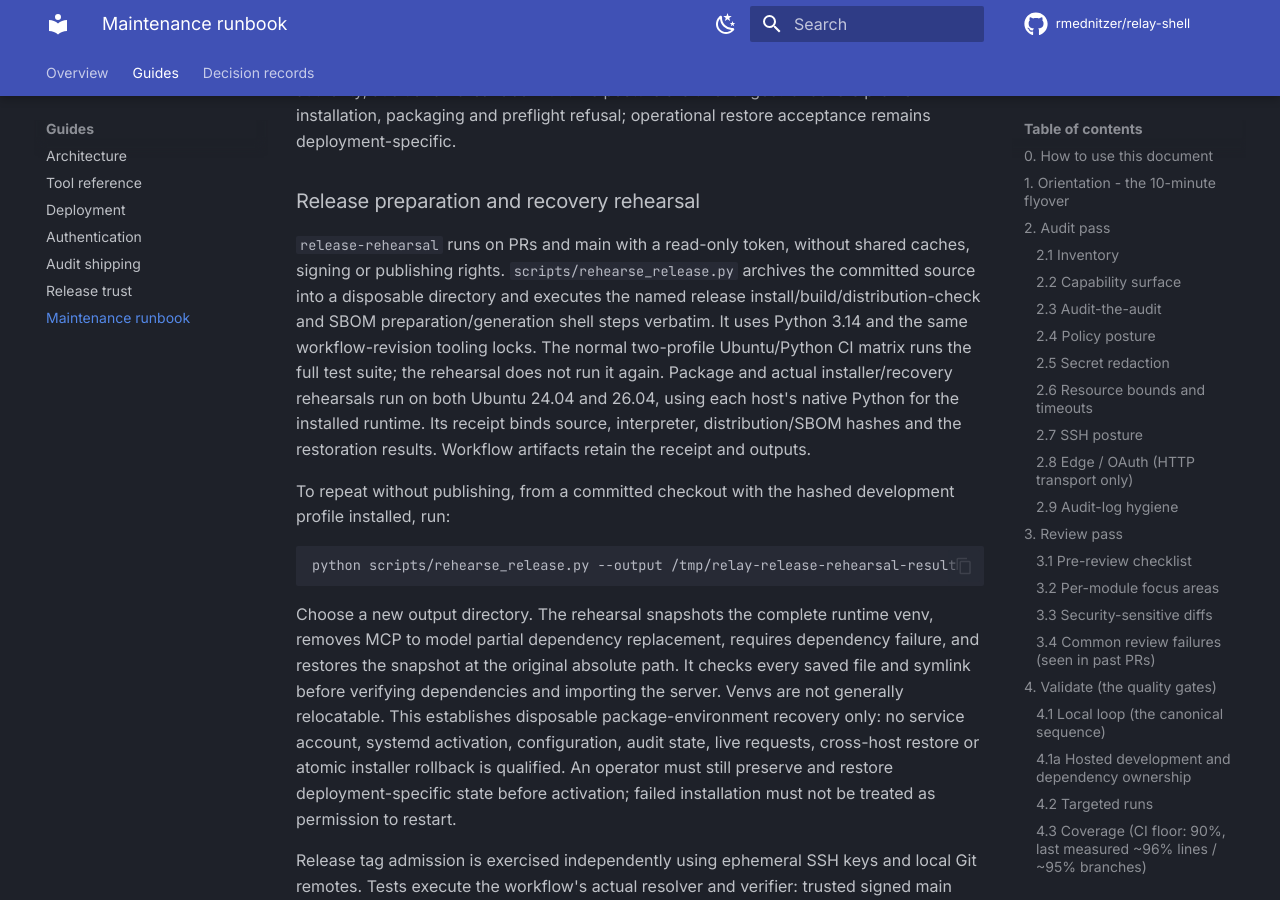
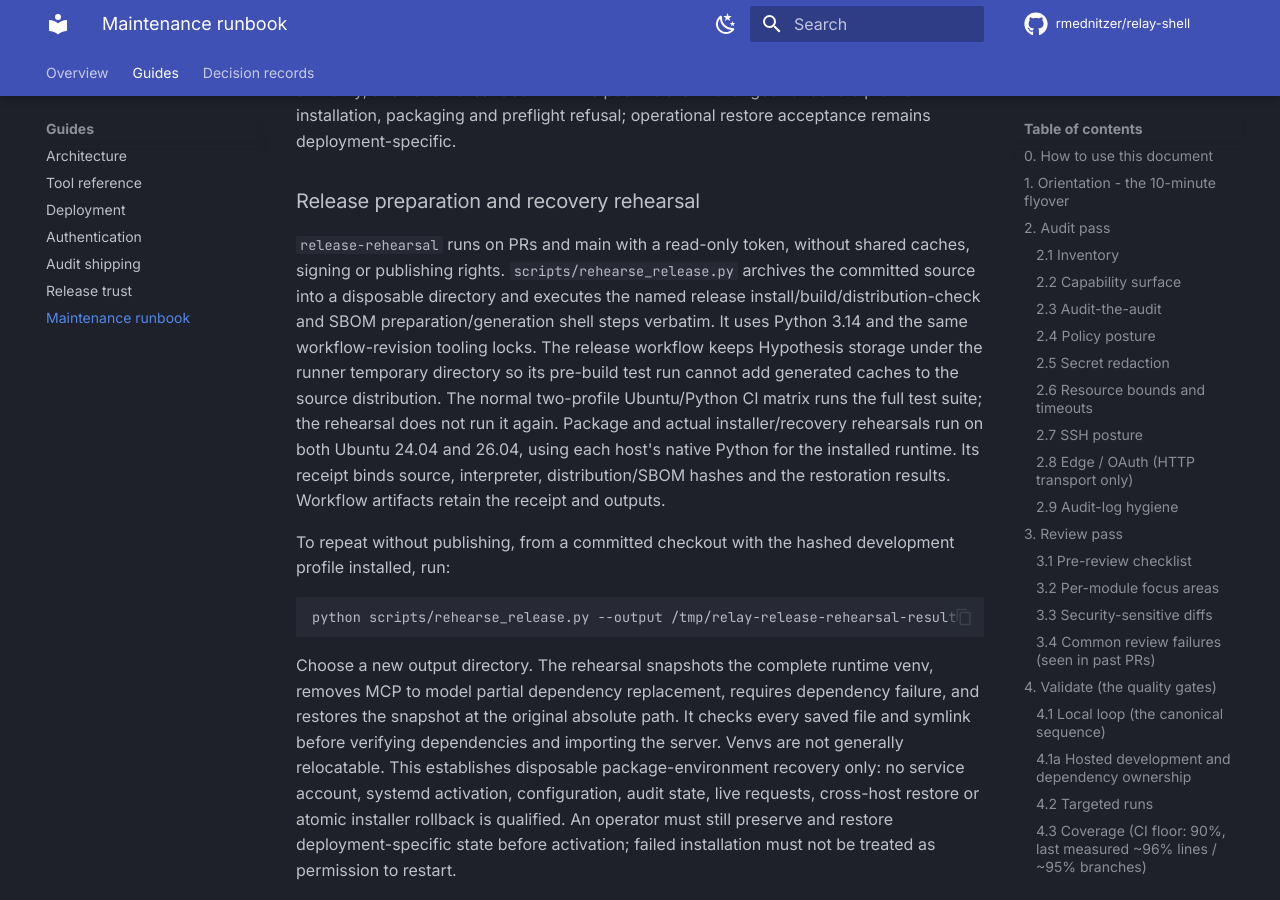
Before and after one commit to rmednitzer/relay-shell, an MkDocs documentation site: the page built from docs/runbook.md, in a window 1280 px wide and 900 px high, scrolled down 30924 px. Built offline with MkDocs 1.6.1 and Material for MkDocs 9.7.7, drawn with Linux system fonts in a browser that asks for light colours; comment, search, counter and statistics services are not loaded.

Commit message:
fix: keep release Hypothesis caches outside package source (#264)

```diff
--- a/docs/runbook.md
+++ b/docs/runbook.md
@@ -1106,6 +1106,8 @@ caches, signing or publishing rights. `scripts/rehearse_release.py` archives the
 committed source into a disposable directory and executes the named release
 install/build/distribution-check and SBOM preparation/generation shell steps
 verbatim. It uses Python 3.14 and the same workflow-revision tooling locks.
+The release workflow keeps Hypothesis storage under the runner temporary directory
+so its pre-build test run cannot add generated caches to the source distribution.
 The normal two-profile Ubuntu/Python CI matrix runs the full test suite; the rehearsal does
 not run it again. Package and actual installer/recovery rehearsals run on both
 Ubuntu 24.04 and 26.04, using each host's native Python for the installed runtime. Its receipt binds source, interpreter, distribution/SBOM hashes
```
Also changed, not shown: 1 other file.
